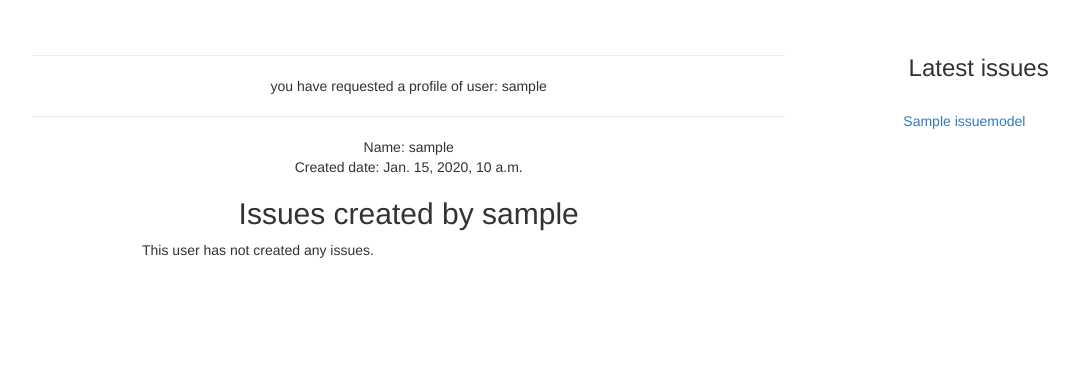
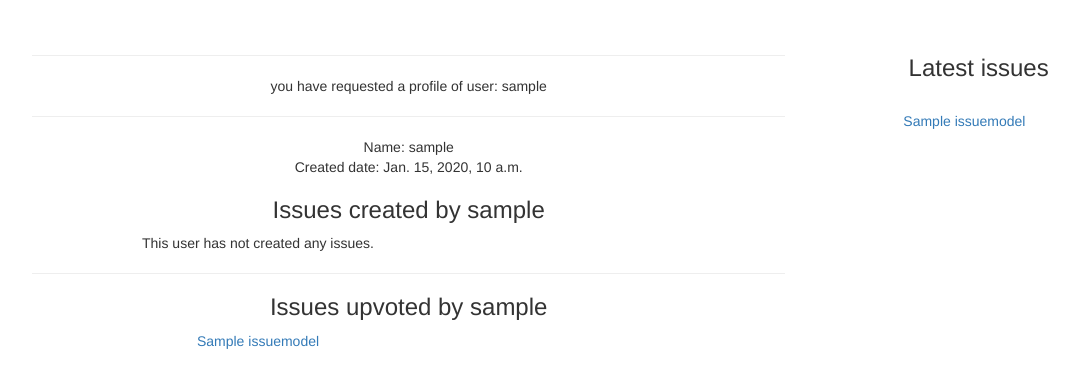
Before and after one commit to TaigaTenori/project5-IssueTracker, a Django app: a page that uses accounts/templates/profile.html in a window 1280 px wide. Shown: the part 160-548 px from the top of the page, without its empty margins (103-1182 px from the left). Run offline with Django 3.2, Linux system fonts and the light colour scheme; tables that the repository leaves empty hold one stand-in row (values such as "Sample post"); some libraries are stand-ins or nearby versions.

Commit message:
User is now only able to upvote an issue if he hasn't done that already

```diff
--- a/IssueTrack/urls.py
+++ b/IssueTrack/urls.py
@@ -26,7 +26,7 @@ urlpatterns = [
     path('accounts/', accounts_index, name='profile'), #display profile after logging in?
     path('accounts/profile/<request_username>', accounts_profile,  name='request_username'),
     path('accounts/logout', logout, name='logout'),
-    path('accounts/login', login, name='login'),
+    path('accounts/login/', login, name='login'),
     path('accounts/register', register, name='register'),
     path('issues/', issues_list, name='home'),
     path('issues/new/', new_issue, name='new_issue'),
--- a/accounts/templates/profile.html
+++ b/accounts/templates/profile.html
@@ -6,7 +6,7 @@
         Name: {{ profile_user.username }}
         <br/>
         Created date: {{ profile_user.date_joined }}
-        <h2> Issues created by {{ profile_user.username }}</h2>
+        <h3> Issues created by {{ profile_user.username }}</h3>
         <div style="width: 60%">
                 {% for issue in issues %}
                         <p><a href="{% url 'issue_details' issue.id %}"> {{ issue.name }} </a></p>
@@ -15,4 +15,14 @@
                         <p> This user has not created any issues. </p>
                 {% endfor %}
         </div>
+        <hr/>
+        <h3> Issues upvoted by {{ profile_user.username }}</h3>
+        <div style="width: 60%">
+                {% for upvote in upvotes %}
+                        <p><a href="{% url 'issue_details' upvote.product.id %}"> {{ upvote.product.name }} </a></p>
+
+                {% empty %}
+                        <p> This user hasn't upvoted anything. </p>
+                {% endfor %}
+        </div>
 {% endblock %}
--- a/accounts/views.py
+++ b/accounts/views.py
@@ -2,7 +2,7 @@ from django.shortcuts import render, redirect
 from django.contrib import auth, messages
 from accounts.forms import UserLoginForm, UserRegistrationForm
 from django.contrib.auth.models import User
-from issues.models import IssueModel
+from issues.models import IssueModel, UpvoteModel
 from django.shortcuts import get_object_or_404
 
 # Create your views here.
@@ -54,5 +54,5 @@ def accounts_profile(request, request_username):
     user = get_object_or_404(User, username = request_username)
 
     issues = IssueModel.objects.filter(author = request_username)[:10]
-
-    return render(request, 'profile.html', { 'profile_user': user, 'issues': issues })
+    upvotes = UpvoteModel.objects.filter(user = get_object_or_404(User, username = request_username))
+    return render(request, 'profile.html', { 'profile_user': user, 'issues': issues, 'upvotes': upvotes })
--- a/cart/templates/view_cart.html
+++ b/cart/templates/view_cart.html
@@ -6,7 +6,7 @@
     {% for issue_id, issue_name in cart.items %}
         <p> <a href=" {% url 'issue_details' issue_id %}"> {{ issue_name }} </a> - [<a class="issue_remove_link" href=" {% url 'cart_remove' issue_id %}"> remove</a> ]</p>
 
-        <a href="{% url 'checkout' %}">Checkout now</a>
+        <a class="btn btn-success" href="{% url 'checkout' %}">Checkout now</a>
     {% empty %}
        Your cart is empty.
     {% endfor %}
--- a/issues/models.py
+++ b/issues/models.py
@@ -34,3 +34,7 @@ class IssueModel(models.Model):
         max_length = 12,
         default = 'NOT_STARTED'
     )
+
+class UpvoteModel(models.Model):
+    user = models.ForeignKey(User, null=False, on_delete=models.CASCADE)
+    product = models.ForeignKey(IssueModel, null=False, on_delete=models.CASCADE)
--- a/issues/templates/issue_details.html
+++ b/issues/templates/issue_details.html
@@ -4,7 +4,7 @@
 
     <h2> Detailed View</h2>
     <span style="color: green">{{ issue.name }} </span>
-    {% if issue.type == 'FEATURE' %}
+    {% if issue.type == 'FEATURE' and not upvoted %}
         <span style="color: pink"> <a href=" {% url 'add_upvote' issue.id issue.name %}"> upvote </a> </span>
     {% endif %}
     <p> {{ issue.body }} </p>
--- a/static/js/stripe.js
+++ b/static/js/stripe.js
@@ -13,7 +13,7 @@ $(function() {
     Stripe.createToken(card, function(status, response) {
 
         if (status === 200) {
-            window.alert(response);
+
             $("#credit-card-errors").hide();
             $("#id_stripe_id").val(response.id);
 
```
Also changed, not shown: checkout/views.py (+6 -1 lines), issues/views.py (+5 -4 lines), issues/migrations/0008_upvotemodel.py (added).
